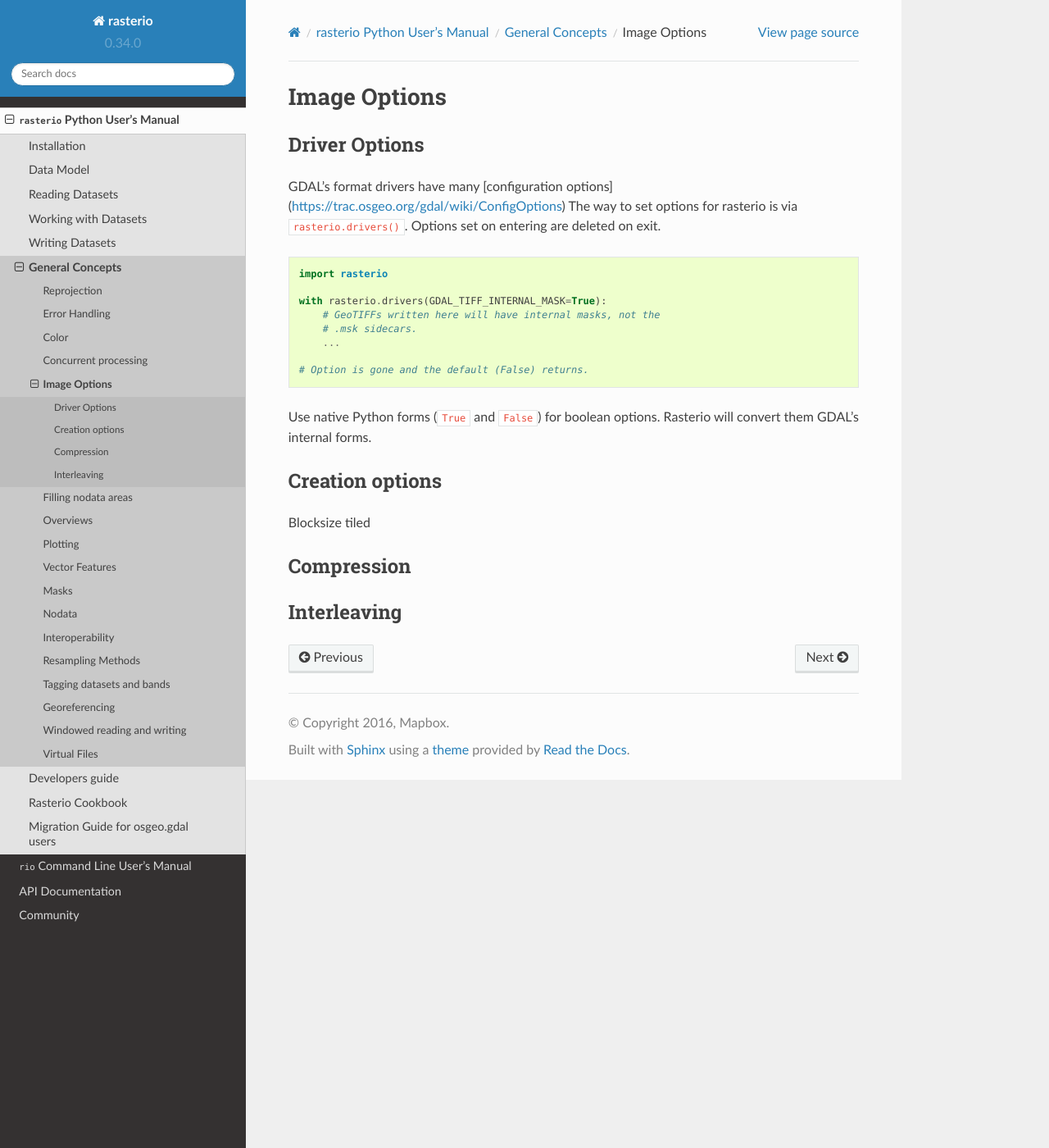
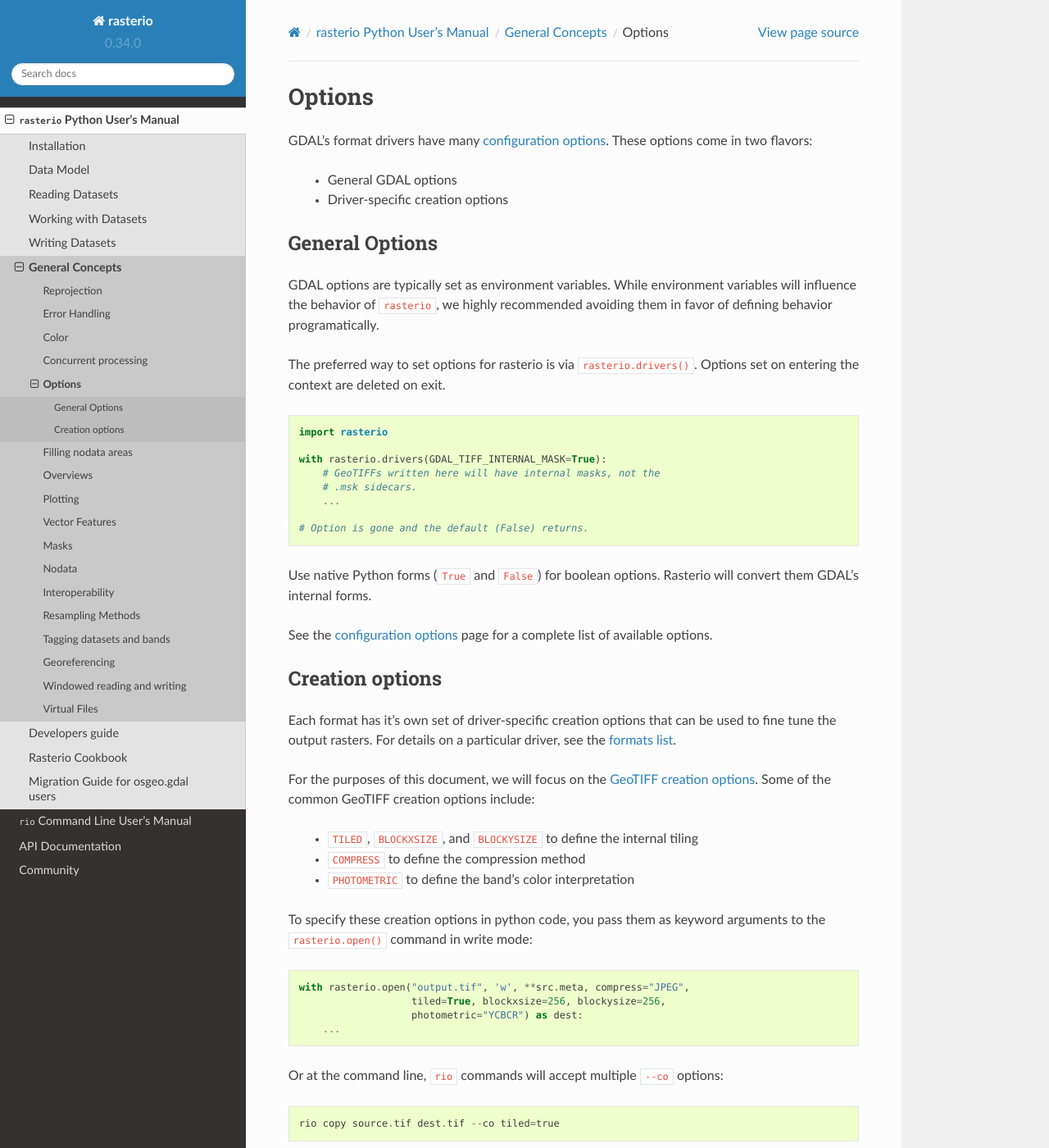
Before and after one commit to rasterio/rasterio, a Sphinx documentation site: the page built from docs/image_options.rst, in a window 1280 px wide and 1400 px high. Shown: the whole window at 82% size. Built offline with Sphinx 7.4.7 and the Read the Docs theme 2.0.0, drawn with Linux system fonts in a browser that asks for light colours.

Commit message:
doc update, profile, config opts and python gotchas

```diff
--- a/docs/image_options.rst
+++ b/docs/image_options.rst
@@ -1,12 +1,21 @@
-Image Options
-*************
+Options
+*******
 
-Driver Options
+GDAL's format drivers have many `configuration options`_.
+These options come in two flavors:
+
+    * General GDAL options
+    * Driver-specific creation options
+
+General Options
 -----------------
-GDAL's format drivers have many [configuration
-options](https://trac.osgeo.org/gdal/wiki/ConfigOptions) The way to set options
-for rasterio is via ``rasterio.drivers()``. Options set on entering are deleted
-on exit.
+
+GDAL options are typically set as environment variables. While
+environment variables will influence the behavior of ``rasterio``, we
+highly recommended avoiding them in favor of defining behavior programatically.
+
+The preferred way to set options for rasterio is via ``rasterio.drivers()``.
+Options set on entering the context are deleted on exit.
 
 .. code-block:: python
 
@@ -22,15 +31,36 @@ on exit.
 Use native Python forms (``True`` and ``False``) for boolean options. Rasterio
 will convert them GDAL's internal forms.
 
+See the `configuration options`_ page for a complete list of available options.
+
 
 Creation options
 -----------------
 
-Blocksize
-tiled
+Each format has it's own set of driver-specific creation options that can be used to
+fine tune the output rasters. For details on a particular driver, see the `formats list`_.
 
-Compression
------------
+For the purposes of this document, we will focus on the `GeoTIFF creation options`_.
+Some of the common GeoTIFF creation options include:
 
-Interleaving
-------------
+  * ``TILED``, ``BLOCKXSIZE``, and ``BLOCKYSIZE`` to define the internal tiling
+  * ``COMPRESS`` to define the compression method
+  * ``PHOTOMETRIC`` to define the band's color interpretation
+
+To specify these creation options in python code, you pass them as keyword arguments
+to the ``rasterio.open()`` command in write mode::
+
+    with rasterio.open("output.tif", 'w', **src.meta, compress="JPEG",
+                       tiled=True, blockxsize=256, blockysize=256,
+                       photometric="YCBCR") as dest:
+        ...
+
+Or at the command line, ``rio`` commands will accept multiple ``--co`` options::
+
+    rio copy source.tif dest.tif --co tiled=true
+
+
+
+.. _configuration options: https://trac.osgeo.org/gdal/wiki/ConfigOptions
+.. _formats list: http://gdal.org/formats_list.html
+.. _GeoTIFF creation options: http://gdal.org/frmt_gtiff.html
--- a/docs/writing.rst
+++ b/docs/writing.rst
@@ -7,7 +7,6 @@ Writing Datasets
     * appending to existing data
     * context manager
     * write 3d vs write 2d
-    * profile.update
     * document issues with writing compressed files (per #77)
     * discuss and refer to topics
         * creation options
```
Also changed, not shown: docs/osgeo_gdal_migration.rst (+5 -2 lines), docs/working_with_datasets.rst (+28 -1 lines).
